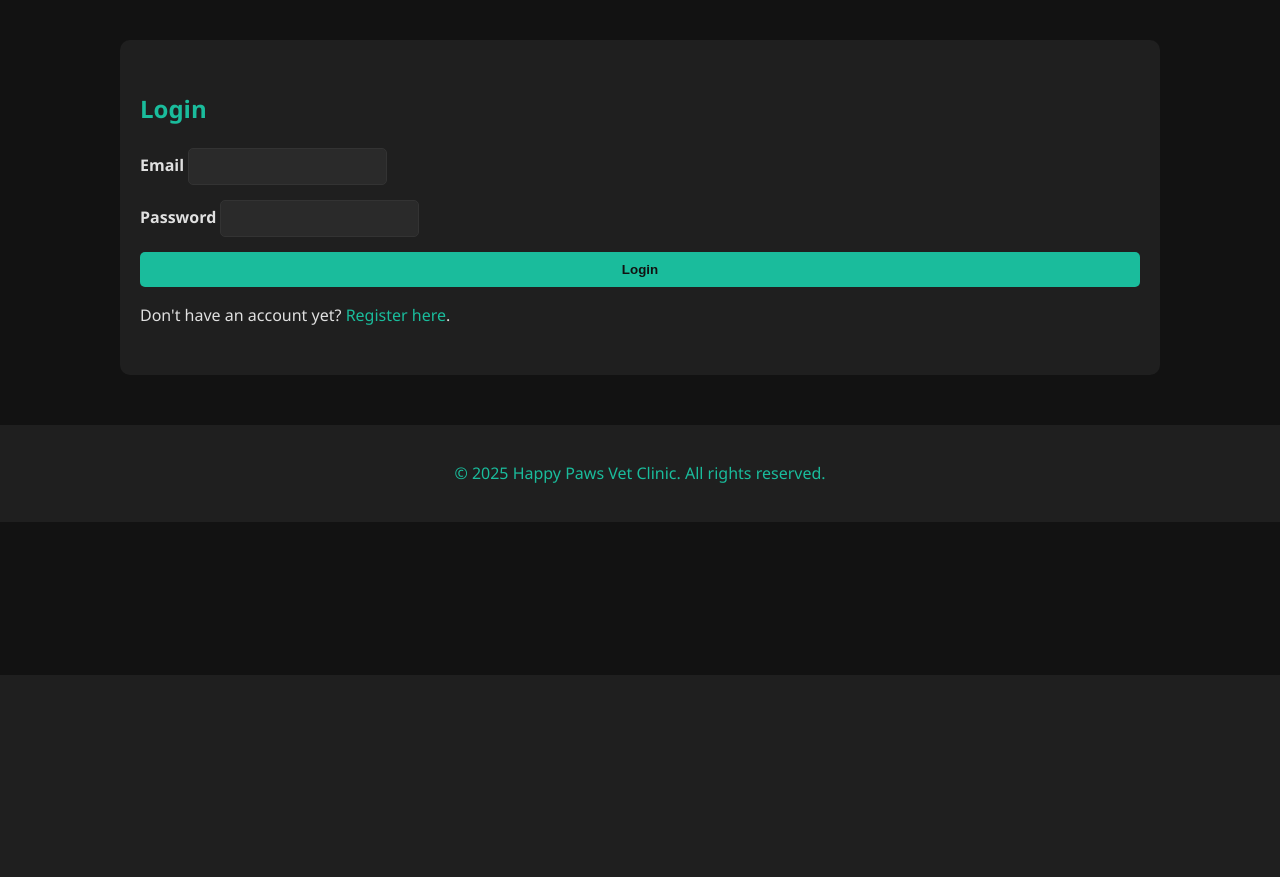
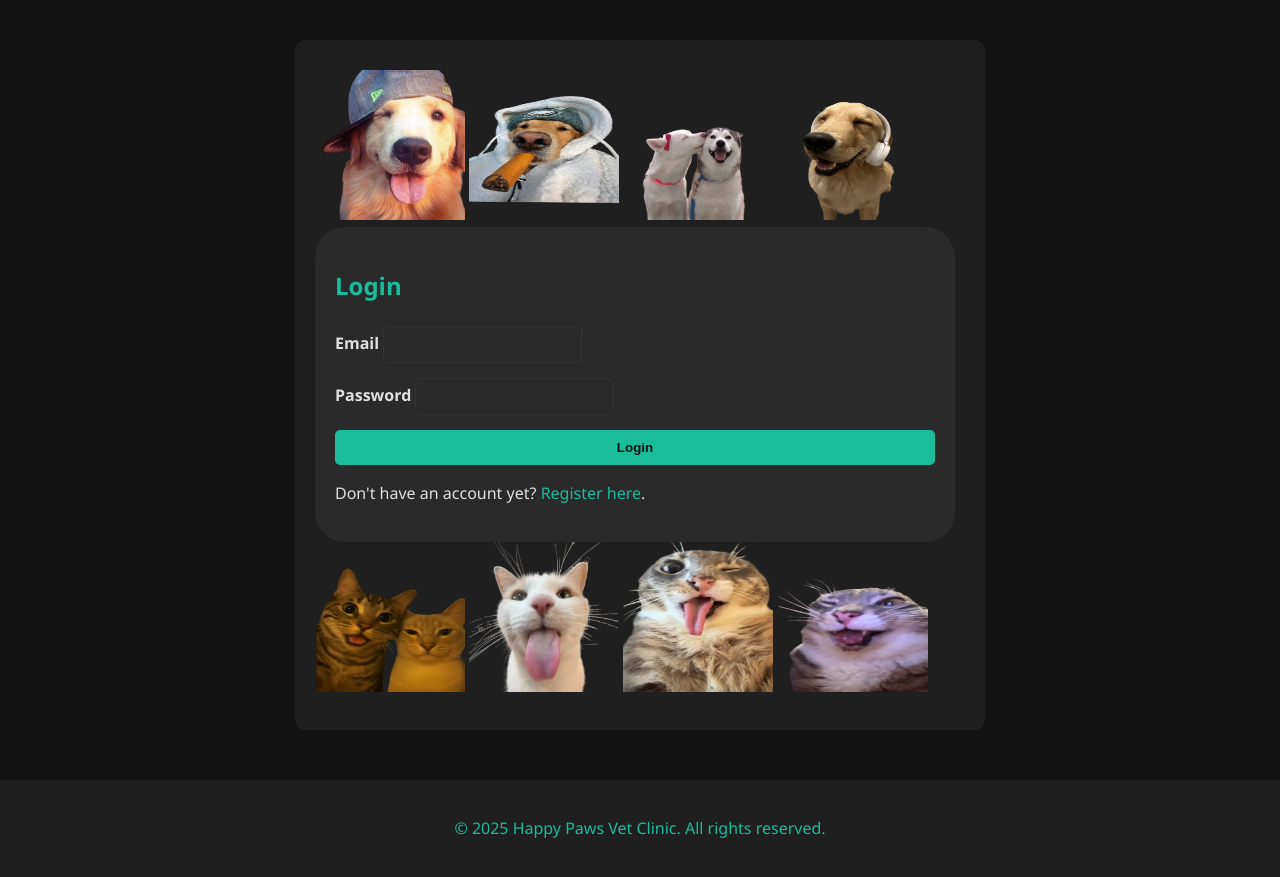
Before and after one commit to DeQuirozJanPaul200408/Happy-Paws-Vet-Clinic, a Flask app: page /login in a window 1280 px wide. Shown: the part 125-1002 px from the top of the page. Before the commit the page ends 800 px from the top, so only its background shows below. Run offline with Flask 3, Linux system fonts and the light colour scheme.

Commit message:
7th Commit

```diff
--- a/app.py
+++ b/app.py
@@ -11,12 +11,8 @@ import os
 app = Flask(__name__)
 app.config['SECRET_KEY'] = os.environ.get('FLASK_SECRET', 'dev-secret-key')
 
-# ----------------- CHANGE TO MYSQL -----------------
-# Make sure you have created a database named 'vetclinic' in MySQL
-# Replace 'root', '', and 'localhost' if needed
 app.config['SQLALCHEMY_DATABASE_URI'] = 'mysql+pymysql://root:@localhost/vetclinic'
 app.config['SQLALCHEMY_TRACK_MODIFICATIONS'] = False
-# ---------------------------------------------------
 
 db = SQLAlchemy(app)
 login_manager = LoginManager(app)
@@ -90,8 +86,15 @@ SERVICES = [
 STAFF = [
     {'name': 'Jan Paul E. De Quiroz', 'role': 'Senior Veterinarian', 'bio': 'Expert in animal health and wellness with years of dedicated service.'},
     {'name': 'Danniel John Morales', 'role': 'Veterinarian', 'bio': 'Specializes in surgery and compassionate pet care.'},
-    {'name': 'Zuriel Pecadero', 'role': 'Help Desk.', 'bio': 'Helps you for your inquiries.'},
+    {'name': 'Zuriel Pecadero', 'role': 'Help Desk', 'bio': 'Helps you with your inquiries.'},
+    {'name': 'Kim Tomotorgo', 'role': 'Wellness Veterinarian', 'bio': 'Focused on Wellness Checkups and ensuring pets maintain optimal health.'},
+    {'name': 'Vanessa Ofrancia', 'role': 'Veterinary Nurse', 'bio': 'Specializes in Vaccination and preventive care to keep pets safe from diseases.'},
+    {'name': 'Irish Rocha', 'role': 'Veterinary Surgical Nurse', 'bio': 'Assists in Surgery and post-operative care with precision and compassion.'},
+    {'name': 'Ellemar Pundavela', 'role': 'Preventive Care Specialist', 'bio': 'Specializes in Deworming and preventive pet treatments.'},
+    {'name': 'Ruffaina Hamsain', 'role': 'Dental Care Specialist', 'bio': 'Expert in Dental Cleaning and oral care for pets.'},
+    {'name': 'Rose Ann Tolentino', 'role': 'Grooming Specialist', 'bio': 'Specializes in Grooming and maintaining pet hygiene.'}
 ]
+
 
 # ------------------- FORMS -------------------
 class RegistrationForm(FlaskForm):
--- a/static/style.css
+++ b/static/style.css
@@ -44,7 +44,7 @@ nav a:hover {
 /* ---------- MAIN CONTENT ---------- */
 main {
     padding: 30px 20px;
-    max-width: 1000px;
+    max-width: 650px;
     margin: 40px auto;
     background: #1f1f1f;
     border-radius: 10px;
@@ -168,3 +168,11 @@ th {
     background-color: #3498db;
     color: #121212;
 }
+
+.login-container {
+    display: flex;
+    justify-content: center;
+    align-items: center;
+    height: 70vh;
+    max-width: 650px;
+}
--- a/templates/login.html
+++ b/templates/login.html
@@ -1,22 +1,76 @@
 {% extends "base.html" %}
 {% block content %}
-<h2>Login</h2>
 
-<form method="POST" class="w-50 mx-auto">
+<div class="d-flex justify-content-center align-items-center vh-100 bg-dark">
+    <div class="d-flex align-items-center justify-content-center flex-wrap w-100" style="max-width: 1300px;">
+
+        <!-- Left Images -->
+        <div class="d-flex flex-column align-items-center me-4">
+            <img src="{{ url_for('static', filename='images/vet_6.png') }}"
+                 alt="Vet Image Left 1"
+                 class="rounded shadow my-2"
+                 style="width: 150px; height: 150px;">
+            <img src="{{ url_for('static', filename='images/vet_7.png') }}"
+                 alt="Vet Image Left 2"
+                 class="rounded shadow my-2"
+                 style="width: 150px; height: 150px;">
+            <img src="{{ url_for('static', filename='images/vet_8.png') }}"
+                 alt="Vet Image Left 3"
+                 class="rounded shadow my-2"
+                 style="width: 150px; height: 150px;">
+            <img src="{{ url_for('static', filename='images/vet_9.png') }}"
+                 alt="Vet Image Left 4"
+                 class="rounded shadow my-2"
+                 style="width: 150px; height: 150px;">
+        </div>
+
+        <!-- Login Card -->
+        <div class="card bg-secondary text-light p-5 shadow-lg text-center mx-4"
+             style="width: 600px; border-radius: 30px;">
+            <h2 class="mb-4 text-info fw-bold">Login</h2>
+
+            <form method="POST">
                 {{ form.hidden_tag() }}
 
-    <div class="mb-3">
+                <div class="mb-3 text-start">
                     <label class="form-label">{{ form.email.label }}</label>
-        {{ form.email(class="form-control") }}
+                    {{ form.email(class="form-control bg-light text-dark border-20") }}
                 </div>
 
-    <div class="mb-3">
+                <div class="mb-3 text-start">
                     <label class="form-label">{{ form.password.label }}</label>
-        {{ form.password(class="form-control") }}
+                    {{ form.password(class="form-control bg-dark text-light border-20") }}
                 </div>
 
-    {{ form.submit(class="btn btn-primary") }}
+                {{ form.submit(class="btn btn-info w-100 fw-bold") }}
             </form>
 
-<p class="mt-3 text-center">Don't have an account yet? <a href="{{ url_for('register') }}">Register here</a>.</p>
+            <p class="mt-3">
+                Don't have an account yet?
+                <a href="{{ url_for('register') }}" class="text-info">Register here</a>.
+            </p>
+        </div>
+
+        <!-- Right Images -->
+        <div class="d-flex flex-column align-items-center ms-4">
+            <img src="{{ url_for('static', filename='images/vet_2.png') }}"
+                 alt="Vet Image Right 1"
+                 class="rounded shadow my-2"
+                 style="width: 150px; height: 150px;">
+            <img src="{{ url_for('static', filename='images/vet_3.png') }}"
+                 alt="Vet Image Right 2"
+                 class="rounded shadow my-2"
+                 style="width: 150px; height: 150px;">
+            <img src="{{ url_for('static', filename='images/vet_4.png') }}"
+                 alt="Vet Image Right 3"
+                 class="rounded shadow my-2"
+                 style="width: 150px; height: 150px;">
+            <img src="{{ url_for('static', filename='images/vet_5.png') }}"
+                 alt="Vet Image Right 4"
+                 class="rounded shadow my-2"
+                 style="width: 150px; height: 150px;">
+        </div>
+    </div>
+</div>
+
 {% endblock %}
```
Also changed, not shown: templates/register.html (+11 -8 lines), static/Images/vet.png (added), static/Images/vet_2.png (added), static/Images/vet_3.png (added), static/Images/vet_4.png (added), static/Images/vet_5.png (added), static/Images/vet_6.png (added), static/Images/vet_7.png (added), static/Images/vet_8.png (added), static/Images/vet_9.png (added). Lines whose indentation alone changed are shown as unchanged.
